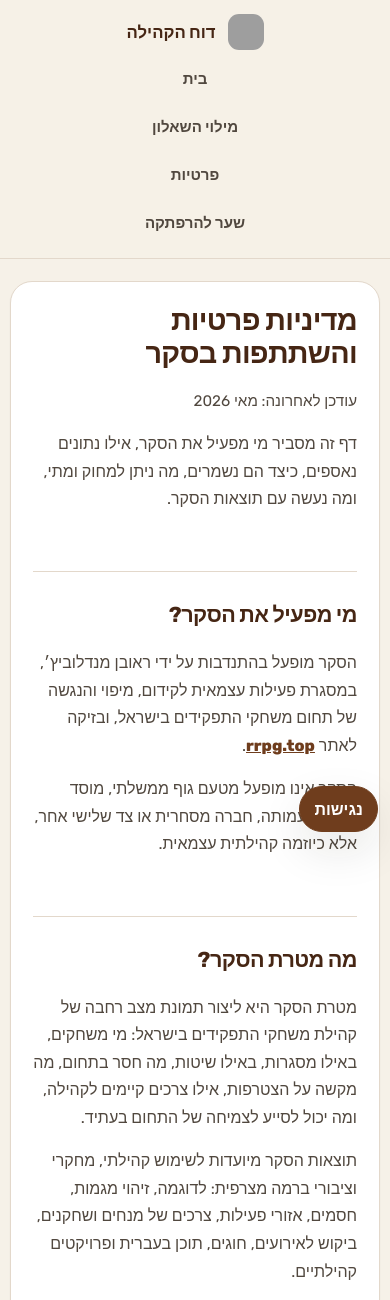
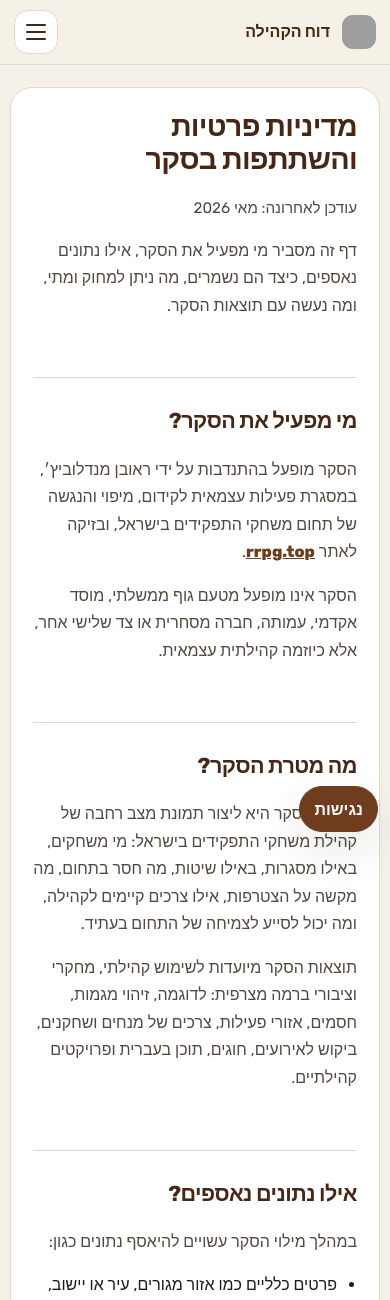
Before and after one commit to mandelreouven2002/rpg-community-survey, a FastAPI app: page /privacy in a window 390 px wide. Shown: the top 1300 px of the page. Run offline with FastAPI, Linux system fonts and the light colour scheme; parts of the project's set-up code (start-up, migrations or seed data) failed here and were passed over; grey boxes are pictures that could not be loaded.

Commit message:
Use collapsible hamburger navigation on mobile

```diff
--- a/static/style.css
+++ b/static/style.css
@@ -1467,3 +1467,109 @@ html[data-theme="contrast"] .legal-page a.btn-soft:visited {
   color: #000000 !important;
   border-color: #000000 !important;
 }
+
+/* Mobile hamburger navigation */
+
+.site-nav-toggle {
+  display: none;
+}
+
+@media (max-width: 760px) {
+  :root {
+    --nav-height: 64px;
+  }
+
+  .site-nav {
+    min-height: var(--nav-height);
+    flex-direction: row;
+    align-items: center;
+    justify-content: space-between;
+    gap: 12px;
+    padding: 10px 14px;
+  }
+
+  .site-nav-brand {
+    justify-content: flex-start;
+  }
+
+  .site-nav-brand img {
+    width: 34px;
+    height: 34px;
+  }
+
+  .site-nav-brand span {
+    font-size: 1rem;
+  }
+
+  .site-nav-toggle {
+    display: inline-flex;
+    width: 44px;
+    min-width: 44px;
+    height: 44px;
+    min-height: 44px;
+    padding: 0;
+    align-items: center;
+    justify-content: center;
+    flex-direction: column;
+    gap: 5px;
+    border-radius: 14px;
+    border: 1px solid var(--border);
+    background: var(--surface);
+    color: var(--brand-dark);
+  }
+
+  .site-nav-toggle span {
+    display: block;
+    width: 20px;
+    height: 2px;
+    border-radius: 999px;
+    background: currentColor;
+    transition: transform 160ms ease, opacity 160ms ease;
+  }
+
+  .site-nav.is-open .site-nav-toggle span:nth-child(1) {
+    transform: translateY(7px) rotate(45deg);
+  }
+
+  .site-nav.is-open .site-nav-toggle span:nth-child(2) {
+    opacity: 0;
+  }
+
+  .site-nav.is-open .site-nav-toggle span:nth-child(3) {
+    transform: translateY(-7px) rotate(-45deg);
+  }
+
+  .site-nav-links {
+    position: absolute;
+    top: calc(100% + 8px);
+    right: 12px;
+    left: 12px;
+    display: none;
+    grid-template-columns: 1fr;
+    gap: 8px;
+    padding: 10px;
+    background: var(--surface);
+    border: 1px solid var(--border);
+    border-radius: 18px;
+    box-shadow: var(--shadow-md);
+  }
+
+  .site-nav.is-open .site-nav-links {
+    display: grid;
+  }
+
+  .site-nav-links a,
+  .site-nav-links a:last-child {
+    grid-column: auto;
+    width: 100%;
+    min-height: 44px;
+    justify-content: center;
+    background: var(--surface-soft);
+    border: 1px solid var(--border);
+    border-radius: 14px;
+  }
+
+  .top-bar {
+    top: var(--nav-height);
+  }
+}
--- a/templates/base.html
+++ b/templates/base.html
@@ -15,7 +15,20 @@
       <span>דוח הקהילה</span>
     </a>
 
-    <div class="site-nav-links">
+    <button
+      type="button"
+      class="site-nav-toggle"
+      id="siteNavToggle"
+      aria-expanded="false"
+      aria-controls="siteNavLinks"
+      aria-label="פתיחת תפריט ניווט"
+    >
+      <span></span>
+      <span></span>
+      <span></span>
+    </button>
+
+    <div class="site-nav-links" id="siteNavLinks">
       <a href="/">בית</a>
       <a href="/survey">מילוי השאלון</a>
       <a href="/privacy">פרטיות</a>
@@ -61,6 +74,46 @@
   {% endblock %}
 
   <script>
+  function setupMobileNav() {
+    const nav = document.querySelector('.site-nav');
+    const toggle = document.getElementById('siteNavToggle');
+    const links = document.getElementById('siteNavLinks');
+
+    if (!nav || !toggle || !links) return;
+
+    function closeMenu() {
+      nav.classList.remove('is-open');
+      toggle.setAttribute('aria-expanded', 'false');
+    }
+
+    function openMenu() {
+      nav.classList.add('is-open');
+      toggle.setAttribute('aria-expanded', 'true');
+    }
+
+    toggle.addEventListener('click', function () {
+      if (nav.classList.contains('is-open')) closeMenu();
+      else openMenu();
+    });
+
+    links.querySelectorAll('a').forEach(link => {
+      link.addEventListener('click', closeMenu);
+    });
+
+    document.addEventListener('keydown', function (event) {
+      if (event.key === 'Escape') closeMenu();
+    });
+
+    document.addEventListener('click', function (event) {
+      if (!nav.classList.contains('is-open')) return;
+      if (!nav.contains(event.target)) closeMenu();
+    });
+
+    window.addEventListener('resize', function () {
+      if (window.innerWidth > 760) closeMenu();
+    });
+  }
+
   function updateCardStyles() {
     document.querySelectorAll('.checkbox-group label, .radio-group label, .scale-group label').forEach(lbl => {
       const input = lbl.querySelector('input');
@@ -77,6 +130,7 @@
 
   window.addEventListener('DOMContentLoaded', function () {
     updateCardStyles();
+    setupMobileNav();
 
     const deleteModal = document.getElementById('deleteModal');
     const openDelete = document.querySelector('[data-open-delete-modal]');
```
